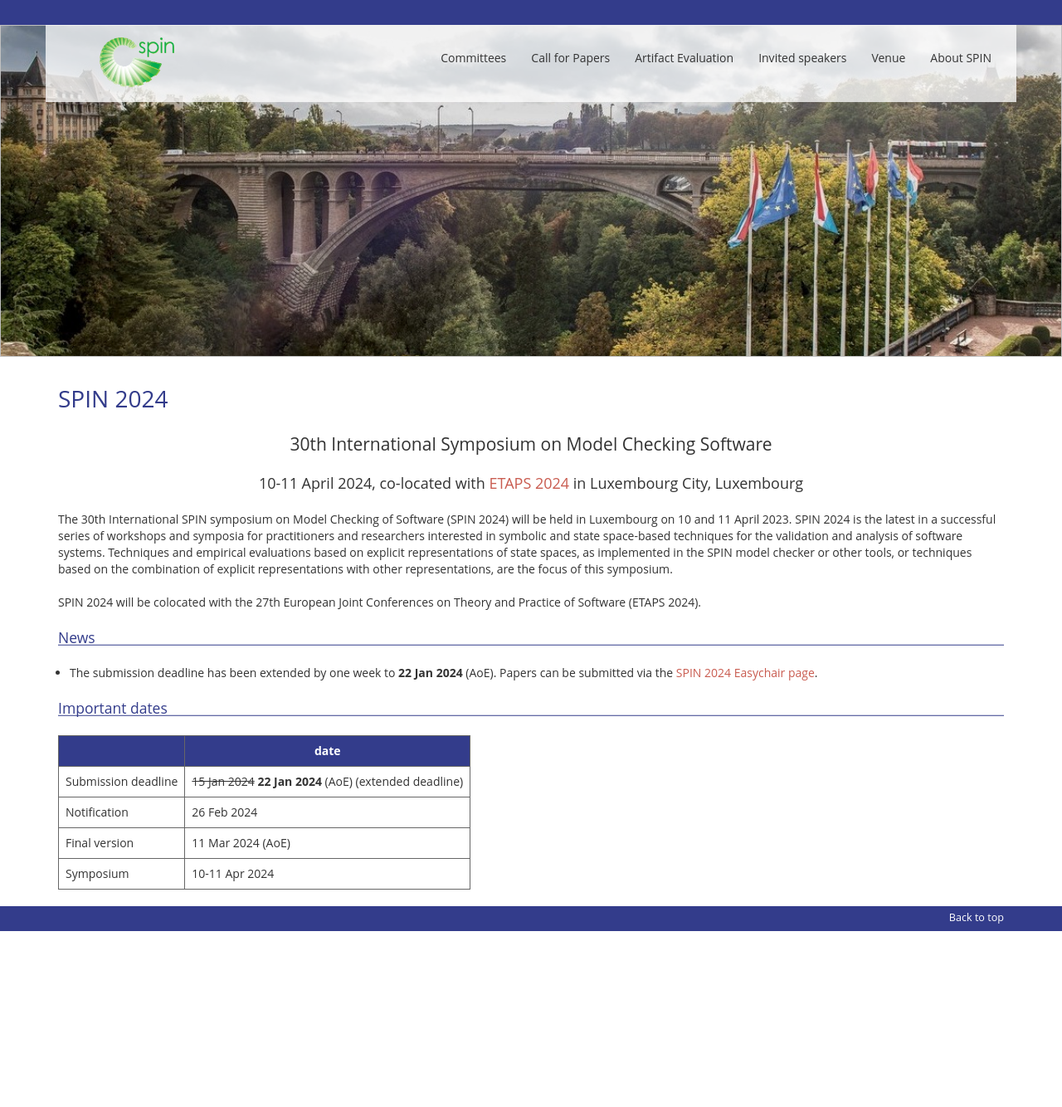
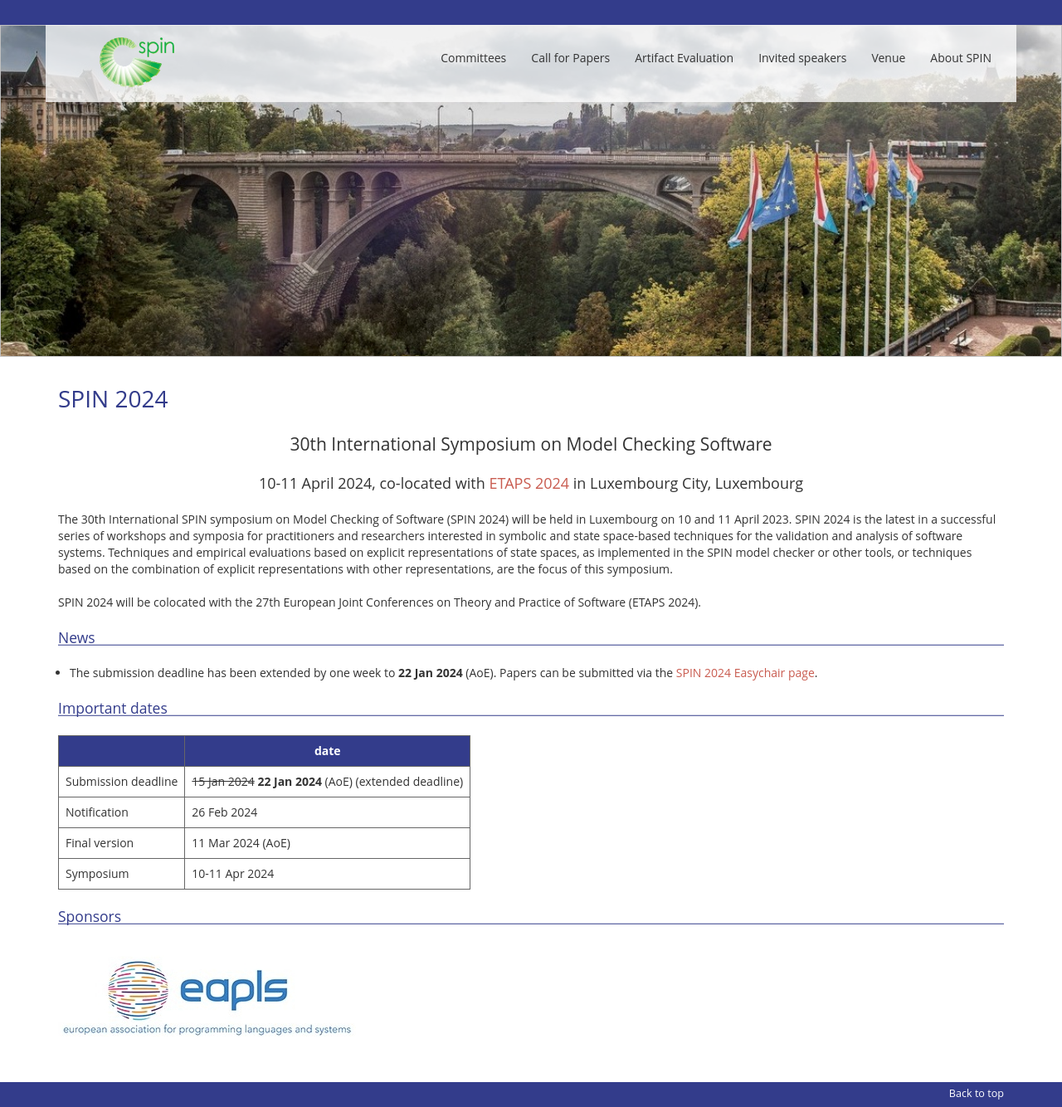
Before and after one commit to SPIN-web/SPIN2024, a Jekyll site: the page built from _pages/index.md, in a window 1280 px wide. Shown: the whole page at 83% size. Built offline with Jekyll 4.4.1, drawn with Linux system fonts in a browser that asks for light colours; nearby versions of some CDN libraries; our own code applies the rules of GitHub Pages for plain Markdown files; before the commit the page ends 1122 px from its top, so only the background shows below that.

Commit message:
Add EAPLS as sponsor (for the AE badges)

```diff
--- a/_pages/index.md
+++ b/_pages/index.md
@@ -31,3 +31,7 @@ SPIN 2024 will be colocated with the 27th European Joint Conferences on Theory a
 | Notification         | 26 Feb 2024                                               |
 | Final version        | 11 Mar 2024 (AoE)                                         |
 | Symposium            | 10-11 Apr 2024                                            |
+
+
+## Sponsors
+[![EAPLS logo]({{ site.baseurl }}{% link assets/images/EAPLS_logo.jpg %})](https://eapls.org/)
```
Also changed, not shown: assets/images/EAPLS_logo.jpg (added).
